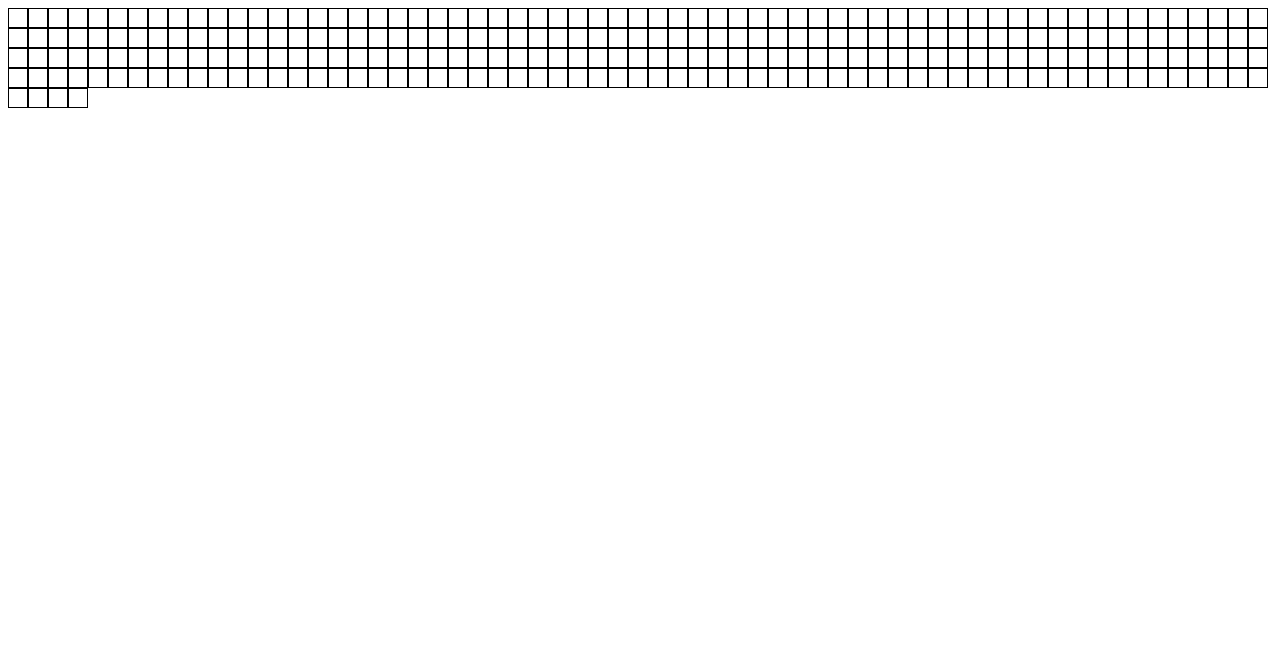
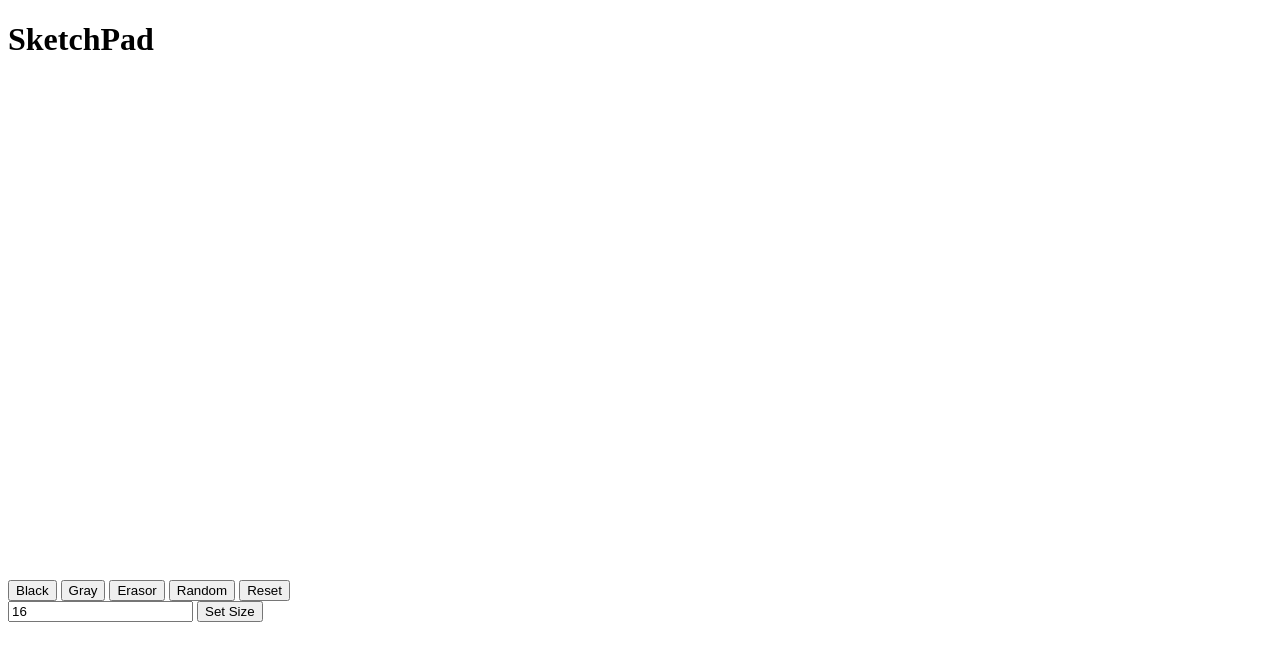
Before and after one commit to tdow90/odin-etch-a-sketch, a plain HTML site: page index.html in a window 1280 px wide. Drawn offline with Linux system fonts and the light colour scheme.

Commit message:
completed the Etch a sketch project

```diff
--- a/index.html
+++ b/index.html
@@ -8,6 +8,26 @@
     <link href="style.css" rel="stylesheet">
 </head>
 <body>
-    <div id="container"></div>
+    <div class ="flex-container">
+        <div class="title"><h1>SketchPad</h1></div>
+        <div class="content">
+            <div class="board"></div>
+            <div class="buttons">
+                <button onClick="changeColor('black')">Black</button>
+                <button onClick="changeColor('gray')">Gray</button>
+                <button onClick="changeColor('white')">Erasor</button>
+                <button onClick="changeColor('random')">Random</button>
+                <button onclick="resetBoard()">Reset</button>
+            </div>
+            <div>
+                <input
+                    type="text"
+                    placeholder="Size of board"
+                    value="16"
+                    onchange="changeSize(this.value)">
+                <button>Set Size</button>
+            </div>
+        </div>
+    </div>
 </body>
 </html>
--- a/script.js
+++ b/script.js
@@ -1,12 +1,46 @@
-function buildGrid(x) {
-    for(i=0; i<x; i++){
-        for(y=0; y<x; y++){
-            const makeDiv = document.querySelector('#container');
-            const newDiv = document.createElement('div');
-            newDiv.classList.add('box');
-            makeDiv.appendChild(newDiv);
-        }
+let color = "black";
+
+function populateBoard(size) {
+    let board = document.querySelector('.board');
+    let squares = board.querySelectorAll("div");
+    squares.forEach((div) => div.remove());
+    board.style.gridTemplateColumns = `repeat(${size}, 1fr)`;
+    board.style.gridTemplateRows = `repeat(${size}, 1fr)`;
+
+    let amount = size * size;
+    for (i=0; i<=amount; i++){
+        let square = document.createElement('div');
+        square.addEventListener('mouseover', colorSquare);
+        square.style.backgroundColor = 'white';
+        board.insertAdjacentElement('beforeend', square);
     }
 }
 
-buildGrid(16);
+populateBoard(16);
+
+function changeSize(input) {
+    if (input >= 2 || input <= 100){
+        populateBoard(input);
+    } else {
+       console.log('To many squares');
+    }
+}
+
+function colorSquare () {
+    if(color == 'random'){
+        this.style.backgroundColor = `hsl(${Math.random() * 360}, 100%, 50%)`;
+    } else {
+        this.style.backgroundColor = color;
+    }
+
+}
+
+function changeColor(choice) {
+    color = choice;
+}
+
+function resetBoard() {
+    let board = document.querySelector('.board');
+    let squares = board.querySelectorAll("div");
+    squares.forEach((div) => div.style.backgroundColor = 'white');
+}
--- a/style.css
+++ b/style.css
@@ -1,14 +1,6 @@
-#container{
-    display: flex;
-    flex-wrap: wrap;
-    width: 100%;
+
+.board {
+    width: 500px;
+    height: 500px;
+    display: grid;
 }
-
-.box{
-    width: 20px;
-    height: 20px;
-    border: 1px solid black;
-    padding: 0px;
-    margin: 0px;
-    box-sizing: border-box;
-}
```
